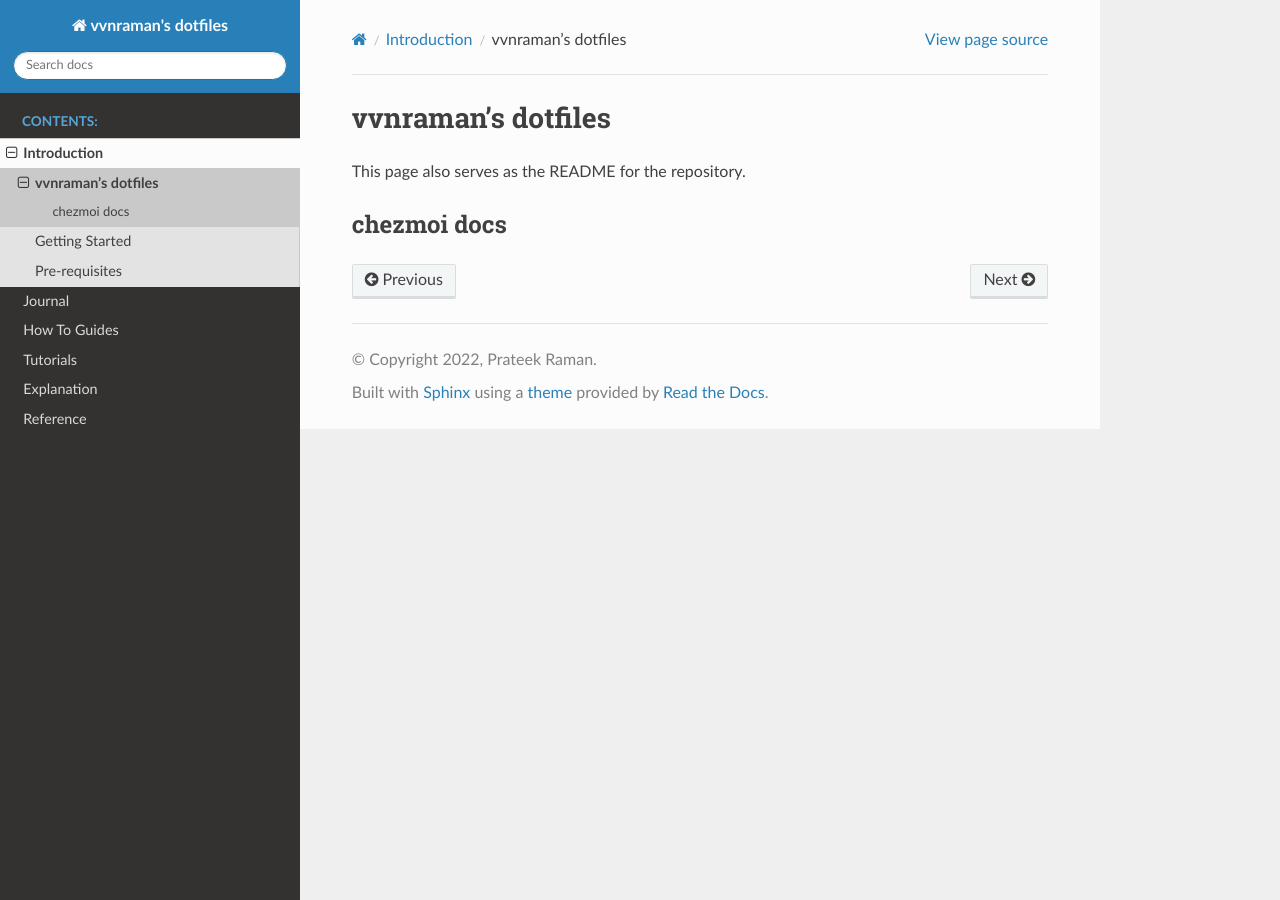
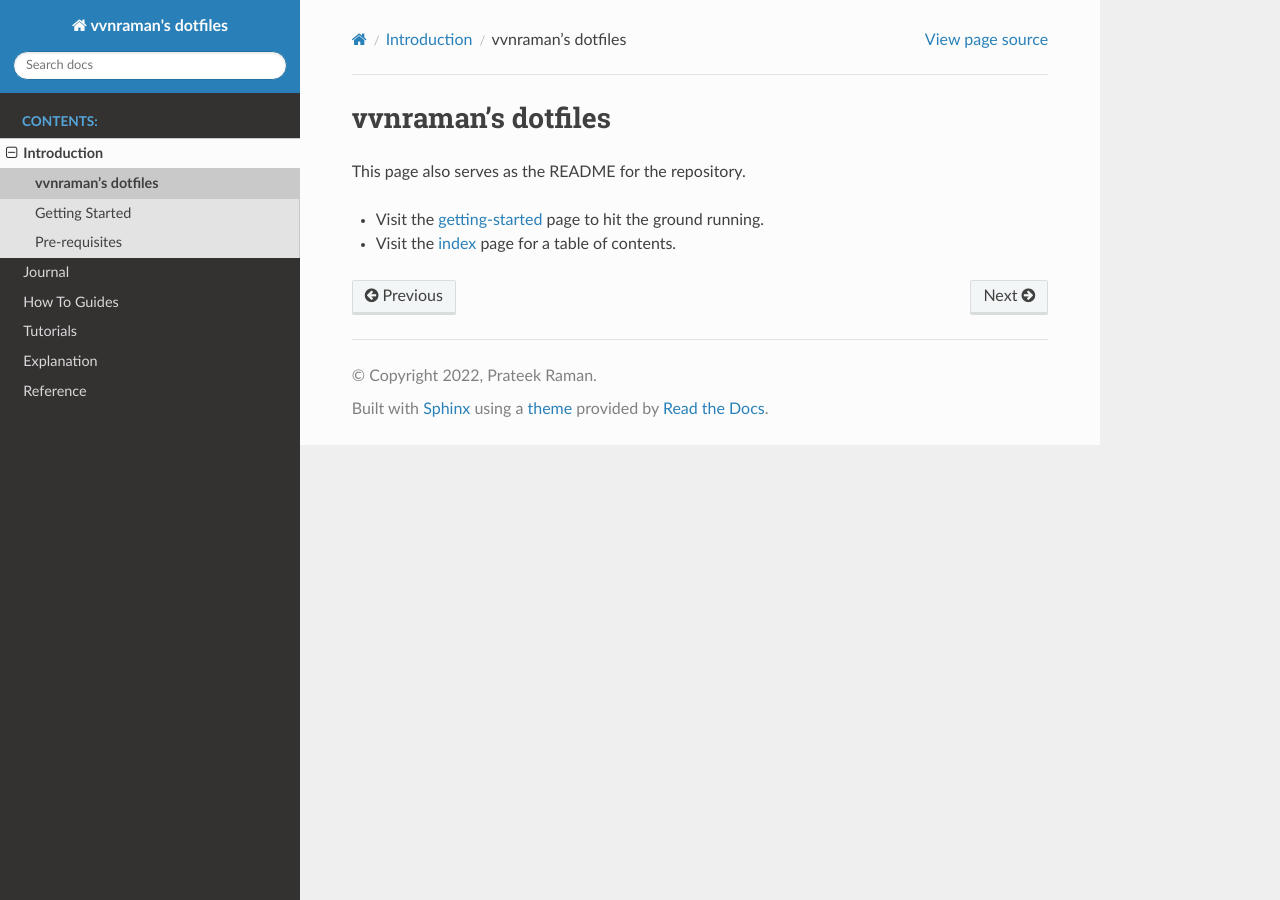
Before and after one commit to vvnraman/dotfiles, a Sphinx documentation site: the page built from docs/intro/overview.rst, in a window 1280 px wide. Built offline with Sphinx 7.4.7 and the Read the Docs theme 2.0.0, drawn with Linux system fonts in a browser that asks for light colours.

```diff
--- a/docs/intro/overview.rst
+++ b/docs/intro/overview.rst
@@ -6,6 +6,9 @@
 
 This page also serves as the README for the repository.
 
+- Visit the `getting-started`_ page to hit the ground running.
 
-chezmoi docs
-************
+- Visit the `index`_ page for a table of contents.
+
+.. _getting-started: http://vvnraman.github.io/dotfiles/intro/getting-started.html
+.. _index: http://vvnraman.github.io/dotfiles/index.html
```
Also changed, not shown: 1 other file.
